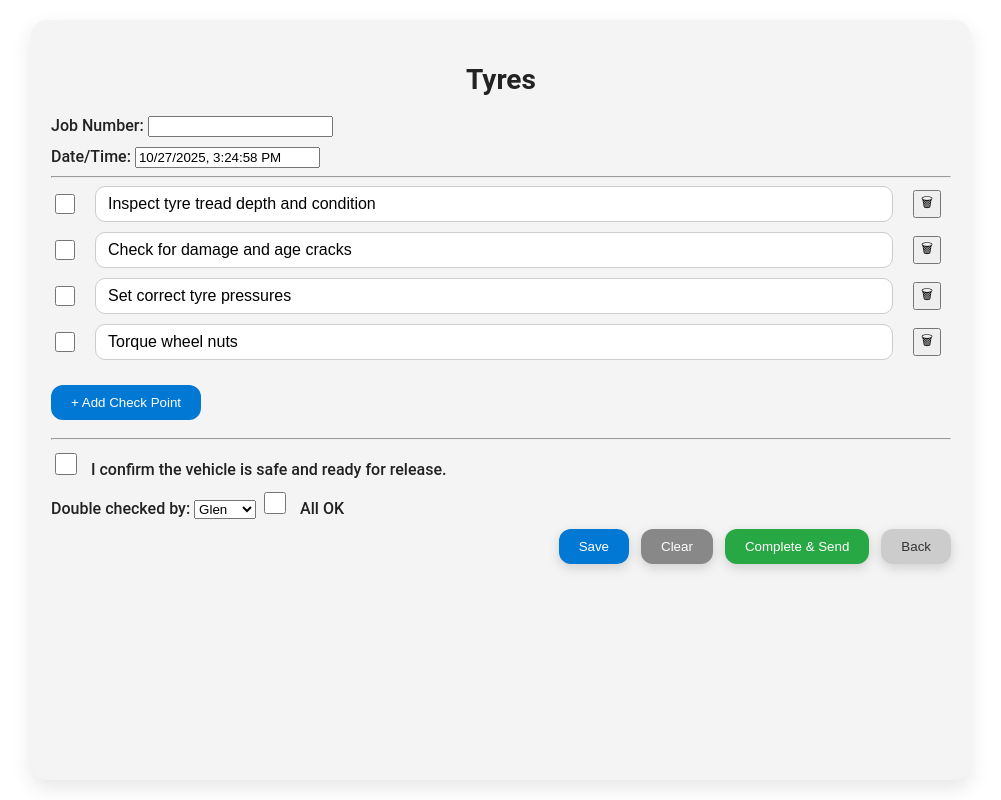
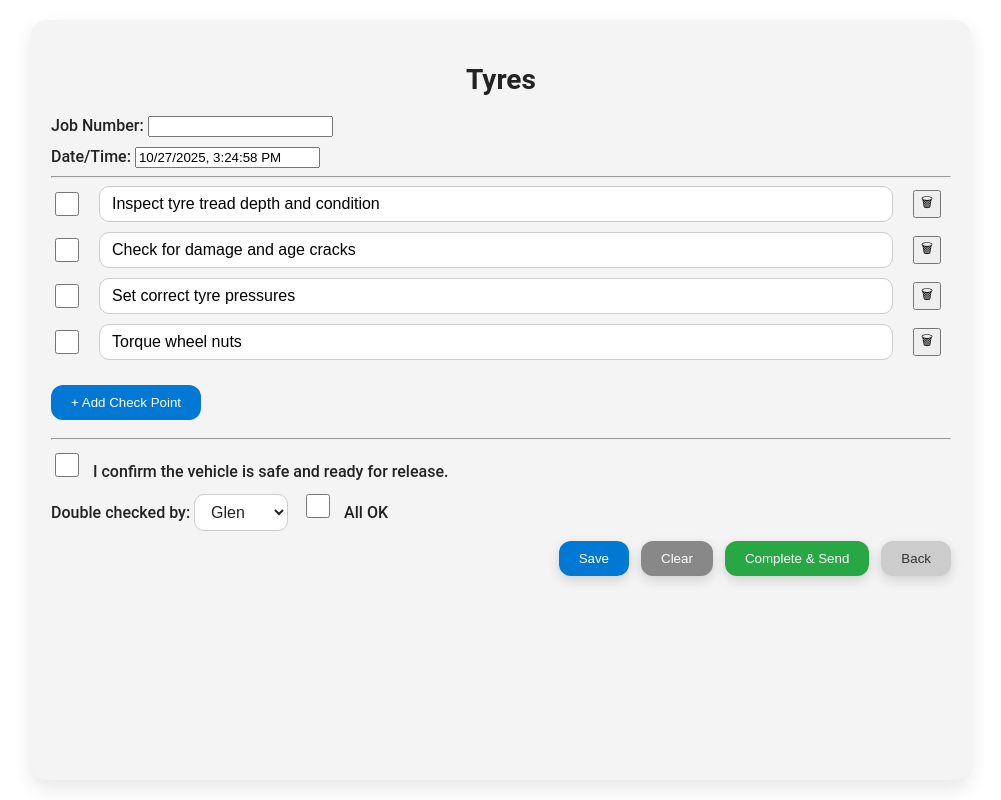
Before and after one commit to michaelrose01795/Checksheet-, a plain HTML site: page jobs/tyres.html in a window 1280 px wide. Shown: the whole page, without its empty margins (139-1140 px from the left). Drawn offline with Linux system fonts and the light colour scheme.

Commit message:
dropdown

```diff
--- a/css/style.css
+++ b/css/style.css
@@ -1,4 +1,3 @@
-/* css/style.css */
 :root {
   --primary: #ffffff;
   --secondary: #f4f4f4;
@@ -100,8 +99,8 @@ label {
 
 input[type="checkbox"] {
   accent-color: var(--accent);
-  width: 20px;
-  height: 20px;
+  width: 24px;
+  height: 24px;
   margin-right: 10px;
   cursor: pointer;
 }
@@ -109,10 +108,10 @@ input[type="checkbox"] {
 .editable-text {
   border: 1px solid #ccc;
   border-radius: 8px;
-  padding: 6px 10px;
+  padding: 8px 12px;
   width: calc(100% - 60px);
   margin-right: 10px;
-  font-size: 14px;
+  font-size: 16px;
 }
 
 .modal-footer {
@@ -272,10 +271,27 @@ input[type="checkbox"] {
 .modal-footer button:last-child { background: #ccc; color: #333; }
 
 label input[type="checkbox"] {
-  width: 22px;
-  height: 22px;
+  width: 24px;
+  height: 24px;
   margin-right: 10px;
   cursor: pointer;
+}
+
+.modern-select {
+  font-size: 16px;
+  padding: 8px 12px;
+  border-radius: 10px;
+  border: 1px solid #ccc;
+  background: #fff;
+  color: #222;
+  outline: none;
+  cursor: pointer;
+  margin-right: 10px;
+}
+
+.modern-select:focus {
+  border-color: var(--accent);
+  box-shadow: 0 0 5px rgba(0,120,212,0.4);
 }
 
 @media (min-width: 768px) and (max-width: 1024px) {
@@ -284,4 +300,5 @@ label input[type="checkbox"] {
   body { font-size: 17px; }
   button.job-btn { font-size: 18px; padding: 20px; }
   .editable-text { font-size: 16px; padding: 8px 12px; }
+  .modern-select { font-size: 16px; padding: 8px 12px; }
 }
```
